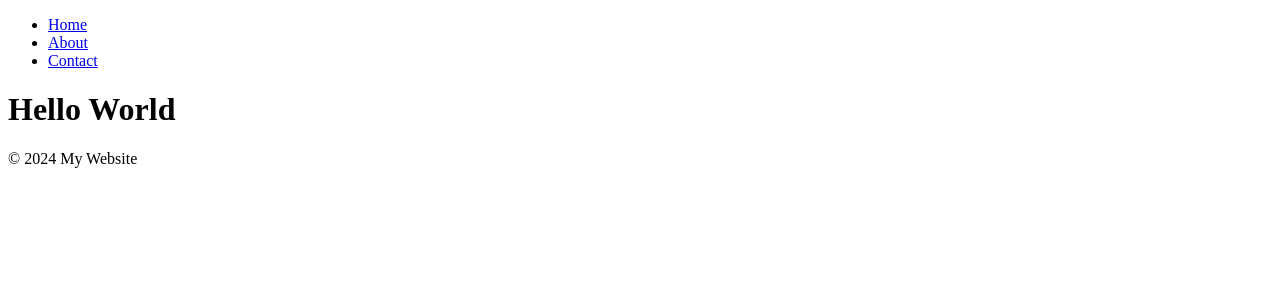
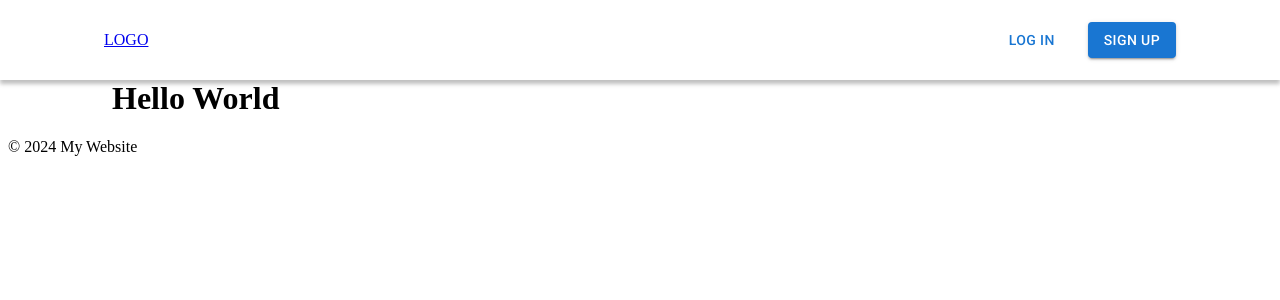
Before and after one commit to prestondavid99/SandboxLandingPage, a Next.js app: page / in a window 1280 px wide. Shown: the top 300 px of the page. Built offline with nearby package versions, Linux system fonts and the light colour scheme.

Commit message:
start on navbar

```diff
--- a/src/components/layout/Navbar.tsx
+++ b/src/components/layout/Navbar.tsx
@@ -1,17 +1,20 @@
 import Link from 'next/link';
+import Button from '@mui/material/Button';
 
 const Navbar: React.FC = () => {
     return (
-        <nav>
+        <nav className="navbar">
+            <Link href="/">LOGO</Link>
             <ul>
                 <li>
-                    <Link href="/">Home</Link>
+                    <Link href="/about">
+                        <Button className='button-text' variant="text">Log in</Button>
+                    </Link>
                 </li>
                 <li>
-                    <Link href="/about">About</Link>
-                </li>
-                <li>
-                    <Link href="/contact">Contact</Link>
+                    <Link href="/contact">
+                        <Button className='button-contained' variant="contained">Sign up</Button>
+                    </Link>
                 </li>
             </ul>
         </nav>
--- a/src/styles/style.css
+++ b/src/styles/style.css
@@ -8,4 +8,87 @@
     --background-color-1: #ffffff;  /* Background color */
     --background-color-2: #D9D9D9;
     --text-color: #000000;  /* Default text color */
+
+    /* Establishing Spacing Convention */
+    --spacing-x1: 4px;
+    --spacing-x2: 8px;
+    --spacing-x3: 12px;
+    --spacing-x4: 16px;
+    --spacing-x6: 24px;
+    --spacing-x8: 32px;
+    --spacing-x10: 40px;
+    --spacing-x12: 48px;
+    --spacing-x14: 56px;
+    --spacing-x16: 64px;
+    --spacing-x18: 72px;
+    --spacing-x20: 80px;
+    --spacing-x22: 88px;
+    --spacing-x24: 96px;
+    --spacing-x26: 104px;
+
+    --side-padding: var(--spacing-x26);
+
+    /* Styling Variables */
+    --navbar-height: var(--spacing-x20);
 }
+
+/* Styling Components (alphabetical order)*/
+.button-contained {
+    background-color: var(--primary-color);
+    text-transform: none;
+}
+
+.button-contained:hover {
+    filter: brightness(85%);
+}
+
+.button-text {
+    color: var(--primary-color);
+    text-transform: none;
+}
+
+.navbar {
+    background-color: var(--background-color-1);
+    width: 100%;
+    height: var(--navbar-height);
+    padding: 0 var(--side-padding);
+    position: fixed;
+    top: 0;
+    left: 0;
+    right:0;
+    box-sizing: border-box; /* Ensures padding is included in the total width */
+    box-shadow: 0 4px 4px rgba(0, 0, 0, 0.25);  /* Offset-x, Offset-y, Blur-radius, and Color */
+    display: flex;
+    justify-content: space-between;
+    align-items: center; /* Vertically center elements */
+}
+
+.navbar ul {
+    display: flex;
+    justify-content: flex-end; /* Distribute space between left and right */
+    align-items: center; /* Vertically center elements */
+    list-style-type: none;
+    width: auto;
+    margin: 0;
+    padding: 0;
+}
+
+.navbar ul li {
+    margin-left: var(--spacing-x6); /* Add spacing between the menu items on the right */
+}
+
+.navbar ul li:first-child {
+    margin-left: 0; /* No margin for the logo */
+}
+
+.navbar ul li a {
+    text-decoration: none;
+    color: var(--primary-color);
+}
+
+
+/* Styling HTML Elements */
+main {
+    margin-top: var(--navbar-height);  /* This must match the navbar height so that it doesn't get cut off  */
+    padding: 0 var(--side-padding); /* Add padding to the left and right so that the content always fits on the page */
+}
```
